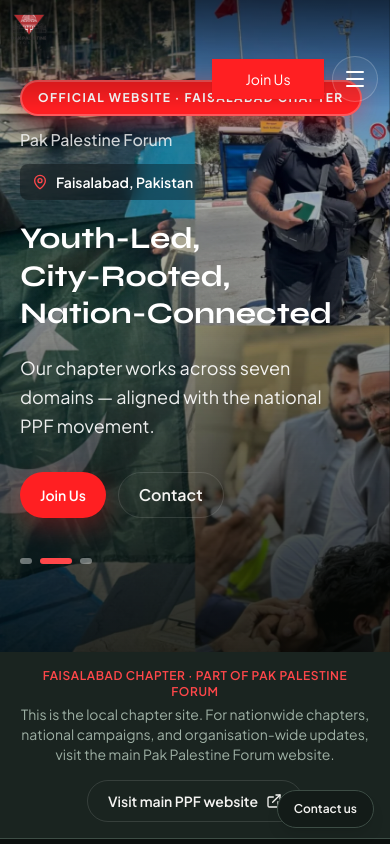
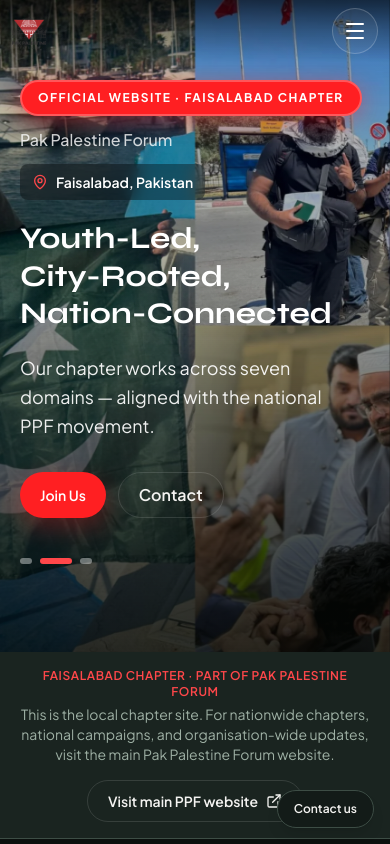
Before and after one commit to spidey077/PakPalforumFSD, a Next.js app: page / in a window 390 px wide. Shown: the top 844 px of the page. Built offline with nearby package versions, Linux system fonts and the light colour scheme.

Commit message:
Final fixes

```diff
--- a/src/components/Header.tsx
+++ b/src/components/Header.tsx
@@ -4,7 +4,6 @@ import Image from "next/image";
 import Link from "next/link";
 import { Menu, X } from "lucide-react";
 import { useCallback, useState, type MouseEvent } from "react";
-import { ExternalAnchor } from "@/components/ui/ExternalAnchor";
 import { IMAGES } from "@/constants/images";
 import { NAV_ITEMS, SECTION_IDS } from "@/constants/navigation";
 import { useHeaderScroll } from "@/hooks/useHeaderScroll";
@@ -13,10 +12,10 @@ import { cn } from "@/lib/cn";
 import { useLanguage } from "@/context/LanguageProvider";
 
 const desktopNavButtonClass =
-  "inline-flex shrink-0 items-center justify-center whitespace-nowrap rounded-full border border-transparent px-4 py-2 text-sm font-semibold leading-none transition-all duration-300 hover:-translate-y-px hover:border-[var(--color-accent)] hover:text-[var(--color-accent)]";
+  "group relative inline-flex shrink-0 items-center justify-center whitespace-nowrap rounded-full border border-transparent px-4 py-2 text-sm font-semibold leading-none transition-all duration-300 ease-out will-change-transform hover:-translate-y-0.5 hover:scale-[1.02]";
 
 const mobileNavButtonClass =
-  "rounded-xl border border-[var(--color-border)] bg-white/[0.03] px-3 py-3.5 text-left text-base font-semibold text-[var(--color-text)] transition duration-300 hover:-translate-y-px hover:border-[var(--color-accent)] hover:bg-white/[0.06]";
+  "rounded-xl border border-[var(--color-border)] bg-white/[0.03] px-3 py-3.5 text-left text-base font-semibold text-[var(--color-text)] transition-all duration-300 ease-out hover:-translate-y-0.5 hover:border-[var(--color-accent)] hover:bg-[var(--color-accent)]/8 hover:text-[var(--color-accent)] hover:shadow-[0_10px_24px_rgba(0,0,0,0.12)]";
 
 export function Header() {
   const { t, lang, toggleLang, dir } = useLanguage();
@@ -51,7 +50,7 @@ export function Header() {
     >
       <div
         className={cn(
-          "grid min-h-[3.5rem] w-full items-center gap-y-3 px-3 py-2 transition-all duration-500 sm:px-4 lg:grid-cols-[minmax(15rem,1.1fr)_minmax(0,2.5fr)_minmax(13rem,1fr)] lg:gap-x-8 lg:px-6 lg:py-3 xl:grid-cols-[minmax(16rem,1fr)_minmax(0,2.8fr)_minmax(13.5rem,1fr)] xl:gap-x-12 xl:px-8",
+          "flex min-h-[3.5rem] w-full items-center justify-between gap-3 px-3 py-2 transition-all duration-500 sm:px-4 lg:grid lg:grid-cols-[minmax(15rem,1.1fr)_minmax(0,2.5fr)_minmax(13rem,1fr)] lg:gap-x-8 lg:px-6 lg:py-3 xl:grid-cols-[minmax(16rem,1fr)_minmax(0,2.8fr)_minmax(13.5rem,1fr)] xl:gap-x-12 xl:px-8",
         )}
       >
         <Link
@@ -93,29 +92,29 @@ export function Header() {
               onClick={() => navigateToSection(id)}
               className={cn(
                 desktopNavButtonClass,
-                scrolled
-                  ? "text-[var(--color-text)] hover:bg-white/[0.04]"
-                  : "text-white hover:bg-white/10",
+                scrolled ? "text-[var(--color-text)] hover:bg-white/[0.04]" : "text-white hover:bg-white/10",
+                "hover:text-white",
               )}
             >
+              <span className="absolute inset-x-4 bottom-2 h-px origin-left scale-x-0 bg-current transition-transform duration-300 ease-out group-hover:scale-x-100" />
               {t.nav[key]}
             </button>
           ))}
         </nav>
 
         <div className="flex shrink-0 items-center justify-end gap-2 lg:justify-self-end">
-          <ExternalAnchor
-            href={t.contact.volunteer.formUrl}
+          <button
+            type="button"
+            onClick={() => navigateToSection(SECTION_IDS.contact)}
             className={cn(
               "hidden min-w-[7rem] justify-center px-4 py-2.5 text-sm shadow-sm transition-all duration-300 hover:-translate-y-px sm:inline-flex",
               scrolled
                 ? "border-[var(--color-label-red)] bg-[var(--color-label-red)] text-white hover:bg-[var(--color-cta)] hover:border-[var(--color-cta)]"
                 : "border-[var(--color-label-red)] bg-[var(--color-label-red)] text-white shadow-[0_10px_24px_rgba(255,31,34,0.28)] hover:bg-[var(--color-cta)] hover:border-[var(--color-cta)]",
             )}
-            showIcon={false}
           >
             {t.cta.join}
-          </ExternalAnchor>
+          </button>
           <button
             type="button"
             className={cn(
@@ -179,9 +178,13 @@ export function Header() {
               <button type="button" onClick={toggleLang} className="btn-outline text-base font-semibold">
                 {lang === "en" ? "اردو" : "EN"}
               </button>
-              <ExternalAnchor href={t.contact.volunteer.formUrl} className="btn-cta text-base" showIcon={false}>
+              <button
+                type="button"
+                onClick={() => navigateToSection(SECTION_IDS.contact)}
+                className="btn-cta text-base"
+              >
                 {t.cta.join}
-              </ExternalAnchor>
+              </button>
             </div>
           </div>
         </div>
--- a/src/components/Hero.tsx
+++ b/src/components/Hero.tsx
@@ -5,7 +5,6 @@ import { MapPin } from "lucide-react";
 import { useEffect, useState } from "react";
 import { IMAGES } from "@/constants/images";
 import { SECTION_IDS } from "@/constants/navigation";
-import { ExternalAnchor } from "@/components/ui/ExternalAnchor";
 import { useScrollToSection } from "@/hooks/useScrollToSection";
 import { cn } from "@/lib/cn";
 import { useLanguage } from "@/context/LanguageProvider";
@@ -82,9 +81,13 @@ export function Hero() {
         </p>
 
         <div className="mt-8 flex flex-wrap gap-3 sm:mt-10">
-          <ExternalAnchor href={t.contact.volunteer.formUrl} className="btn-cta text-sm sm:text-base" showIcon={false}>
+          <button
+            type="button"
+            onClick={() => scrollToSection(SECTION_IDS.contact)}
+            className="btn-cta text-sm sm:text-base"
+          >
             {t.cta.join}
-          </ExternalAnchor>
+          </button>
           <button
             type="button"
             onClick={() => scrollToSection(SECTION_IDS.contact)}
```
